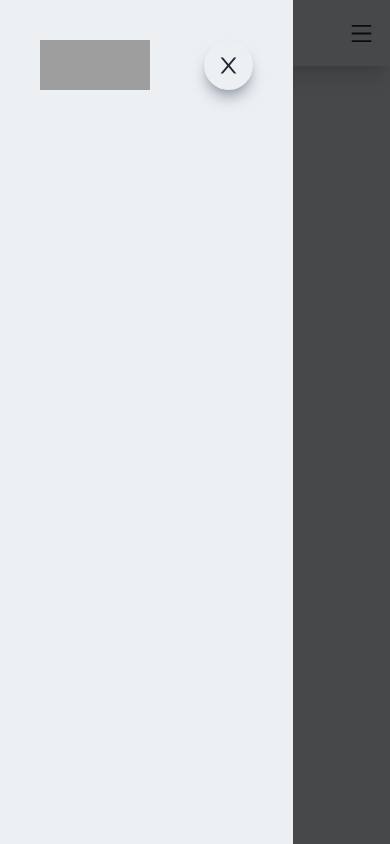
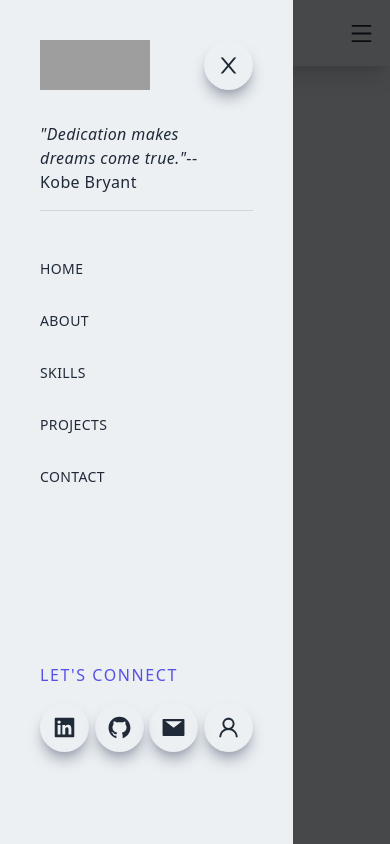
Before and after one commit to Paul-l-sining/Portfolio, a Next.js app: page / in a window 390 px wide. Built offline with nearby package versions, Linux system fonts and the light colour scheme; grey boxes are pictures that could not be loaded.

Commit message:
built navbar

```diff
--- a/components/Navbar.jsx
+++ b/components/Navbar.jsx
@@ -1,11 +1,29 @@
 /** @format */
 
-import React from "react";
+import React, { useState } from "react";
 import Image from "next/image";
 import Link from "next/link";
-import { AiOutlineMenu, AiOutlineClose } from "react-icons/ai";
+import {
+  AiOutlineMenu,
+  AiOutlineClose,
+  AiOutlineGithub,
+  AiOutlineLinkedin,
+  AiOutlineMail,
+  AiOutlineUser,
+  AiFillLinkedin,
+  AiFillGithub,
+  AiFillMail,
+} from "react-icons/ai";
 
 function Navbar() {
+  const [toggle, setToggle] = useState(false);
+
+  const handleToggle = (e) => {
+    e.preventDefault();
+
+    setToggle(!toggle);
+  };
+
   return (
     <div className="fixed w-full shadow-xl z-[100]">
       <div className="flex justify-between items-center w-full h-full py-2 px-4 2xl:px-16">
@@ -44,14 +62,30 @@ function Navbar() {
               </li>
             </Link>
           </ul>
-          <div className="md:hidden cursor-pointer">
+          <div
+            className="md:hidden cursor-pointer hover:scale-105 duration-100"
+            onClick={handleToggle}
+          >
             <AiOutlineMenu size="25px" />
           </div>
         </div>
       </div>
 
-      <div className="fixed md:hidden left-0 top-0 w-full h-screen bg-black/70">
-        <div className="fixed left-0 top-0 w-[75%] sm:w-[60%] md:w-[45%] h-screen bg-[#ecf0f3] p-10 ease-in duration-500">
+      {/* Pop-up sidebar */}
+      <div
+        className={
+          !toggle
+            ? "fixed md:hidden left-0 top-0 w-full h-screen bg-black/70"
+            : ""
+        }
+      >
+        <div
+          className={
+            !toggle
+              ? "fixed left-0 top-0 w-[75%] sm:w-[60%] md:w-[45%] h-screen bg-[#ecf0f3] p-10 ease-in duration-500"
+              : "fixed left-[-100%] top-0 p-10 ease-in duration-500"
+          }
+        >
           <div className="flex justify-between items-center w-full">
             <Image
               className="object-cover"
@@ -61,8 +95,68 @@ function Navbar() {
               height="50"
             />
 
-            <div className="rounded-full shadow-lg shadow-gray-400 p-3 cursor-pointer">
+            <div
+              onClick={handleToggle}
+              className="rounded-full shadow-lg shadow-gray-400 p-3 cursor-pointer hover:scale-105 duration-100"
+            >
               <AiOutlineClose size="25px" />
+            </div>
+          </div>
+
+          <div className="border-b border-gray-300 my-4">
+            <p className="w-[85%] md:w-[90%] py-4">
+              <span className="italic">
+                "Dedication makes dreams come true."
+              </span>
+              -- Kobe Bryant
+            </p>
+          </div>
+          <div className="mt-8">
+            <ul className="uppercase">
+              <Link href="/">
+                <li className="py-4 text-sm hover:scale-105 duration-100">
+                  Home
+                </li>
+              </Link>
+              <Link href="/">
+                <li className="py-4 text-sm hover:scale-105 duration-100">
+                  About
+                </li>
+              </Link>
+              <Link href="/">
+                <li className="py-4 text-sm hover:scale-105 duration-100">
+                  Skills
+                </li>
+              </Link>
+              <Link href="/">
+                <li className="py-4 text-sm hover:scale-105 duration-100">
+                  Projects
+                </li>
+              </Link>
+              <Link href="/">
+                <li className="py-4 text-sm hover:scale-105 duration-100">
+                  Contact
+                </li>
+              </Link>
+            </ul>
+          </div>
+          <div className="mt-40 ">
+            <p className="uppercase tracking-widest text-[#5651e5]">
+              let's connect
+            </p>
+            <div className="flex justify-between items-center w-full my-4 sm:w-[80%]">
+              <div className="rounded-full shadow-lg shadow-gray-400 p-3 cursor-pointer hover:scale-105 duration-100">
+                <AiFillLinkedin size="25px" />
+              </div>
+              <div className="rounded-full shadow-lg shadow-gray-400 p-3 cursor-pointer hover:scale-105 duration-100">
+                <AiFillGithub size="25px" />
+              </div>
+              <div className="rounded-full shadow-lg shadow-gray-400 p-3 cursor-pointer hover:scale-105 duration-100">
+                <AiFillMail size="25px" />
+              </div>
+              <div className="rounded-full shadow-lg shadow-gray-400 p-3 cursor-pointer hover:scale-105 duration-100">
+                <AiOutlineUser size="25px" />
+              </div>
             </div>
           </div>
         </div>
```
